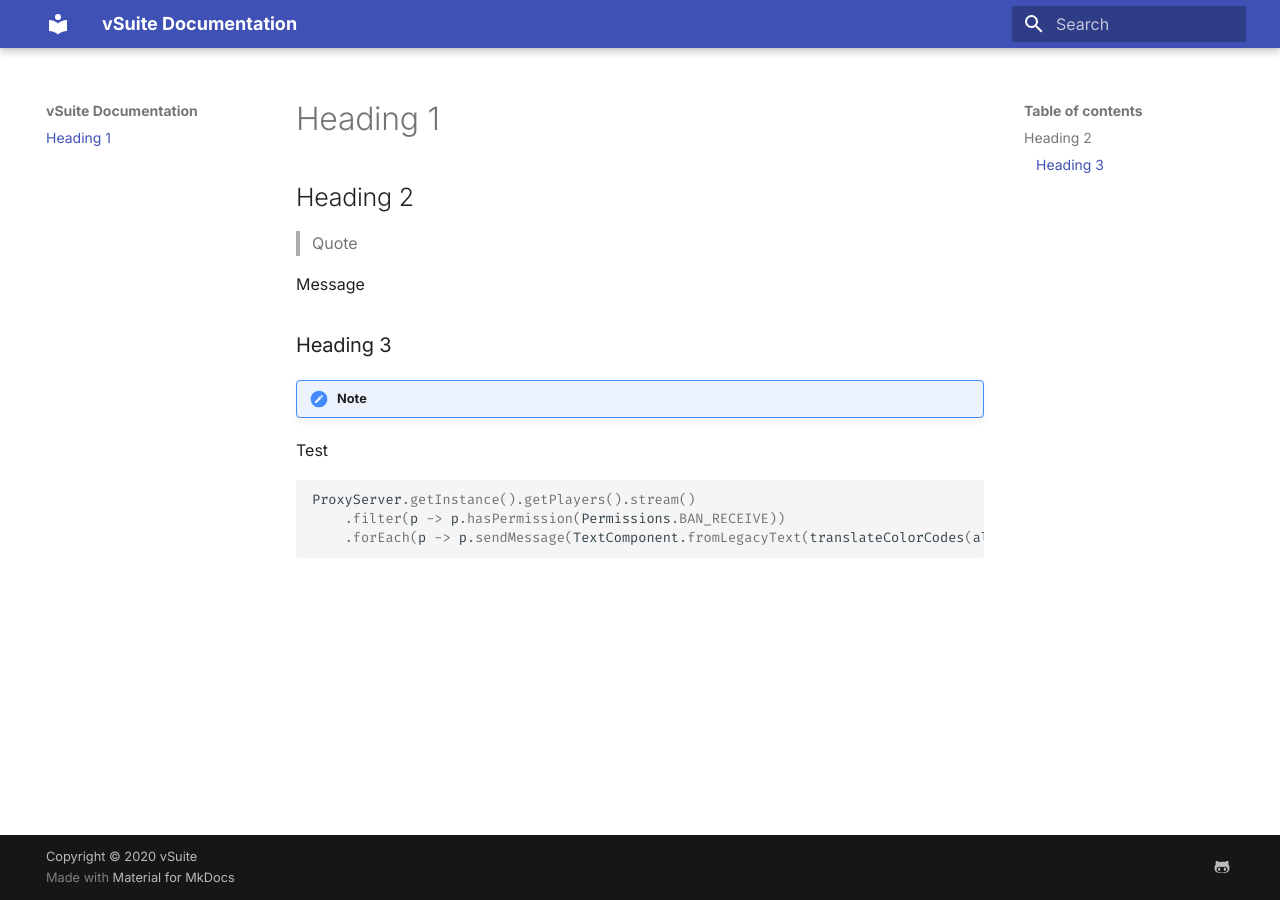
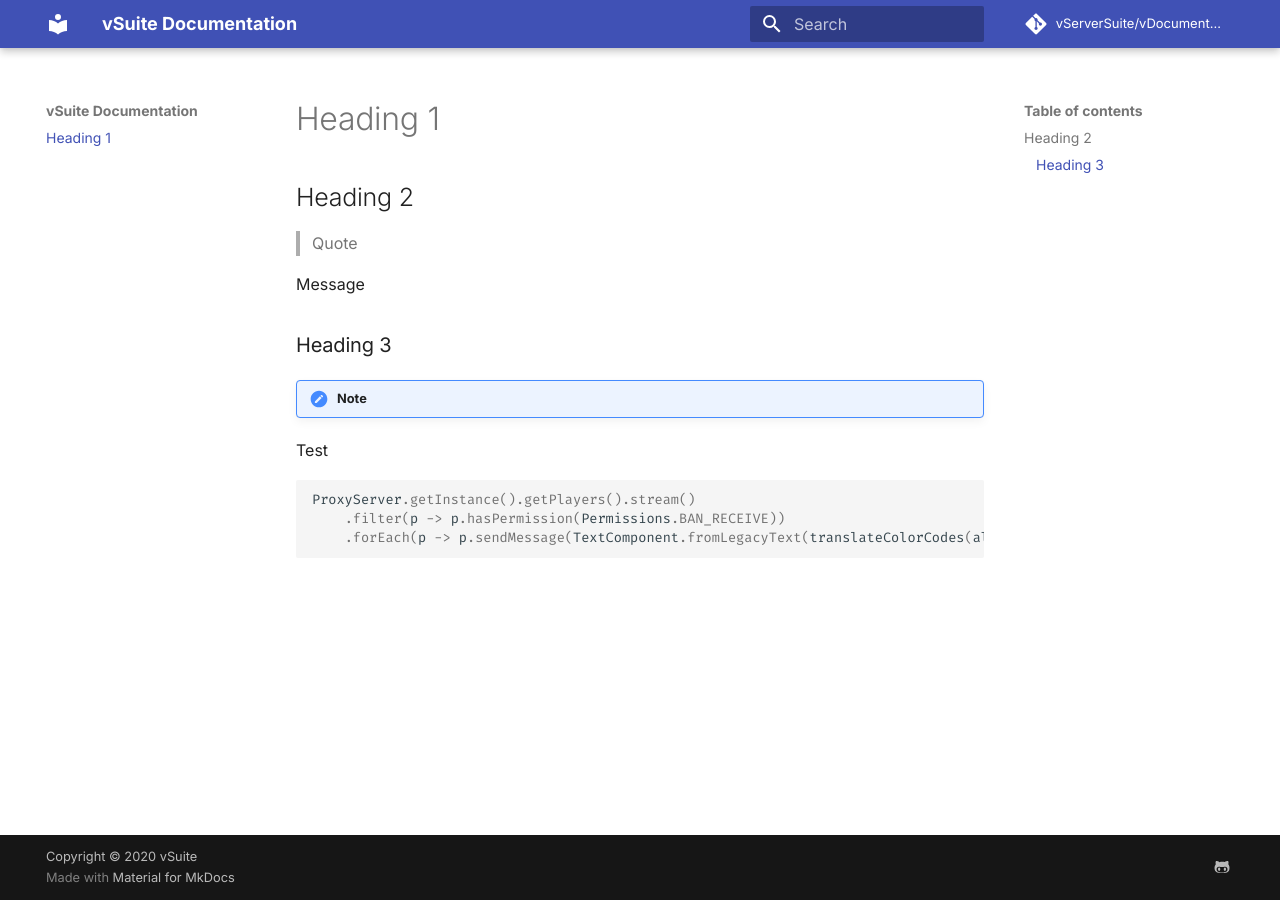
Before and after one commit to vServerSuite/vDocumentation, an MkDocs documentation site: the page built from docs/index.md, in a window 1280 px wide. Built offline with MkDocs 1.6.1 and Material for MkDocs 9.7.7, drawn with Linux system fonts in a browser that asks for light colours; comment, search, counter and statistics services are not loaded.

Commit message:
Update mkdocs.yml

```diff
--- a/mkdocs.yml
+++ b/mkdocs.yml
@@ -2,6 +2,10 @@ site_name: vSuite Documentation
 site_description: Documentation for the vSuite Package
 site_author: vSuite Development & Triage Team
 site_url: https://docs.vsuite.dev
+
+# Repository
+repo_name: vServerSuite/vDocumentation
+repo_url: https://github.com/vServerSuite/vDocumentation
 
 # Copyright
 copyright: Copyright &copy; 2020 vSuite
@@ -24,8 +28,38 @@ extra:
 
 # Extensions
 markdown_extensions:
-  - admonition
-  - codehilite:
+  - markdown.extensions.admonition
+  - markdown.extensions.attr_list
+  - markdown.extensions.codehilite:
       guess_lang: false
-  - toc:
+  - markdown.extensions.def_list
+  - markdown.extensions.footnotes
+  - markdown.extensions.meta
+  - markdown.extensions.toc:
       permalink: true
+  - pymdownx.arithmatex
+  - pymdownx.betterem:
+      smart_enable: all
+  - pymdownx.caret
+  - pymdownx.critic
+  - pymdownx.details
+  - pymdownx.emoji:
+      emoji_index: !!python/name:materialx.emoji.twemoji
+      emoji_generator: !!python/name:materialx.emoji.to_svg
+  # - pymdownx.highlight:
+  #     linenums_style: pymdownx-inline
+  - pymdownx.inlinehilite
+  - pymdownx.keys
+  - pymdownx.magiclink:
+      repo_url_shorthand: true
+      user: squidfunk
+      repo: mkdocs-material
+  - pymdownx.mark
+  - pymdownx.smartsymbols
+  - pymdownx.snippets:
+      check_paths: true
+  - pymdownx.superfences
+  - pymdownx.tabbed
+  - pymdownx.tasklist:
+      custom_checkbox: true
+  - pymdownx.tilde
```
